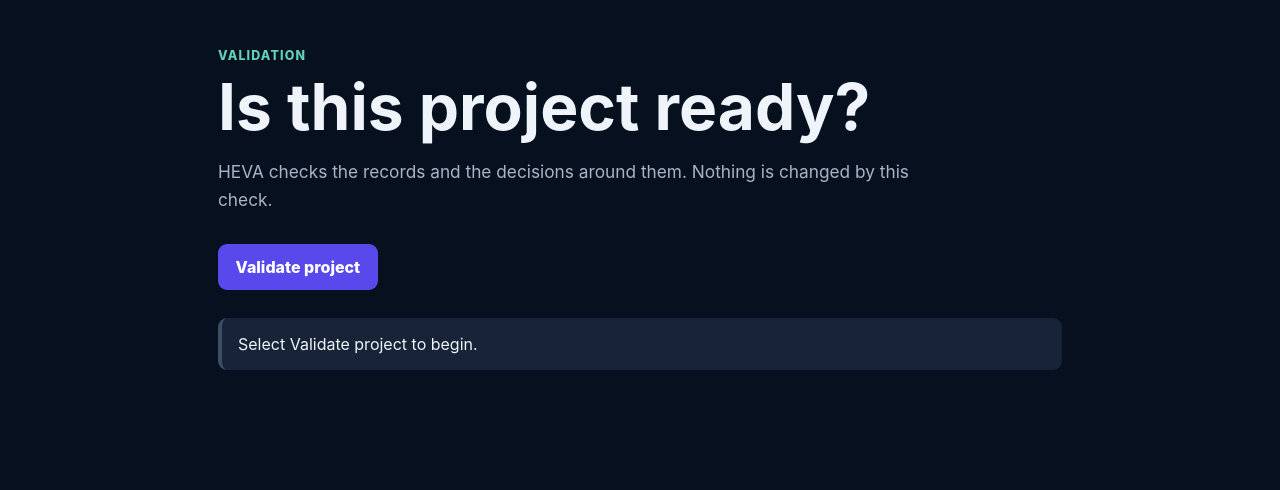
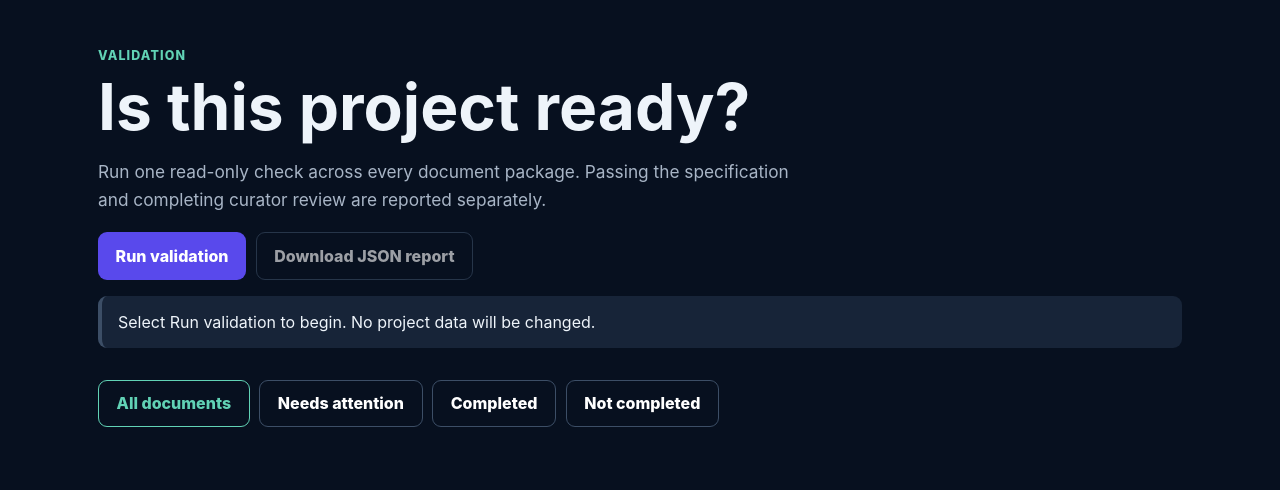
Before and after one commit to zzbn12345/HEVA_toolkit, a Python web app: template src/heva/app/templates/validate.html in a window 1280 px wide. Shown: the part 53-543 px from the top of the page. Run offline with Jinja, Linux system fonts and the light colour scheme; the template is opened without the code that fills it, so the values that code supplies are empty.

Commit message:
feat: make validation the minimum product
Why: researchers need one trustworthy check that shows which document packages pass, which are complete, and exactly what to fix, even if they do not use the annotation GUI.

Achieved: CLI and GUI now share a read-only test-runner report with per-document state, summaries, filters, issue paths and actions, downloadable JSON, and pass/fail/error exit codes.

```diff
--- a/src/heva/app/routes/project.py
+++ b/src/heva/app/routes/project.py
@@ -605,6 +605,6 @@ def create_project_router(
                 status_code=422,
             )
         payload = report.model_dump(mode="json")
-        return JSONResponse(payload, status_code=200 if report.valid else 422)
+        return JSONResponse(payload, status_code=200)
 
     return router
--- a/src/heva/app/static/validate.js
+++ b/src/heva/app/static/validate.js
@@ -1,62 +1,224 @@
 const button = document.getElementById("validate-project");
+const downloadButton = document.getElementById("download-validation");
 const statusBox = document.getElementById("validation-status");
+const summaryBox = document.getElementById("validation-summary");
 const results = document.getElementById("validation-results");
+let currentReport = null;
+let currentFilter = "all";
 
+/**
+ * Create a text-only element so validation evidence cannot inject markup.
+ * @param {string} tag
+ * @param {string} className
+ * @param {string} text
+ * @returns {HTMLElement}
+ */
+function textElement(tag, className, text) {
+  const element = document.createElement(tag);
+  element.className = className;
+  element.textContent = text;
+  return element;
+}
+
+/**
+ * Return documents matching a visual filter without changing report evidence.
+ * @param {object} report
+ * @returns {Array<object>}
+ */
+function filteredDocuments(report) {
+  const documents = report.documents || [];
+  if (currentFilter === "issues") {
+    return documents.filter((documentReport) => !documentReport.valid);
+  }
+  if (currentFilter === "completed") {
+    return documents.filter((documentReport) => documentReport.completed);
+  }
+  if (currentFilter === "incomplete") {
+    return documents.filter((documentReport) => !documentReport.completed);
+  }
+  return documents;
+}
+
+/**
+ * Render pytest-style aggregate counts while keeping validity and completion separate.
+ * @param {object} report
+ */
+function showSummary(report) {
+  const summary = report.summary;
+  const values = [
+    ["Documents", summary.documents],
+    ["Passed", summary.passed],
+    ["Failed", summary.failed],
+    ["Completed", summary.completed],
+    ["Not completed", summary.not_completed],
+    ["Errors", summary.errors],
+    ["Warnings", summary.warnings],
+  ];
+  summaryBox.replaceChildren(
+    ...values.map(([label, value]) => {
+      const item = document.createElement("div");
+      item.className = "validation-stat";
+      item.append(
+        textElement("strong", "", String(value)),
+        textElement("span", "", label),
+      );
+      return item;
+    }),
+  );
+}
+
+/**
+ * Render one stable issue with code, location, explanation, and corrective action.
+ * @param {object} issue
+ * @returns {HTMLLIElement}
+ */
+function issueElement(issue) {
+  const item = document.createElement("li");
+  item.className = `validation-issue issue-${issue.severity}`;
+  item.append(
+    textElement("span", "issue-code", `${issue.severity.toUpperCase()} · ${issue.code}`),
+    textElement("code", "issue-path", issue.path),
+    textElement("div", "issue-message", issue.message),
+    textElement("span", "issue-action", `Fix: ${issue.action}`),
+  );
+  return item;
+}
+
+/**
+ * Render the currently filtered document-by-document report.
+ * @param {object} report
+ */
 function showReport(report) {
-  results.replaceChildren();
-  for (const documentReport of report.documents || []) {
+  const documents = filteredDocuments(report);
+  if (!documents.length) {
+    results.replaceChildren(
+      textElement("p", "notice neutral", "No documents match this report filter."),
+    );
+    return;
+  }
+  results.replaceChildren(
+    ...documents.map((documentReport) => {
       const card = document.createElement("article");
-    card.className = "document-result";
-    const heading = document.createElement("h2");
-    heading.textContent = `${documentReport.document_id} · ${documentReport.valid ? "valid" : "needs attention"}`;
+      card.className = `document-result ${documentReport.valid ? "passed" : "failed"}`;
+      const heading = document.createElement("div");
+      heading.className = "validation-document-heading";
+      const identity = document.createElement("div");
+      identity.append(
+        textElement("h2", "", documentReport.source_path),
+        textElement("small", "", documentReport.document_id),
+      );
+      const badges = document.createElement("div");
+      badges.className = "validation-badges";
+      badges.append(
+        textElement(
+          "span",
+          `validation-badge ${documentReport.valid ? "passed" : "failed"}`,
+          documentReport.valid ? "Passed" : "Needs attention",
+        ),
+        textElement(
+          "span",
+          `validation-badge ${documentReport.completed ? "completed" : "incomplete"}`,
+          documentReport.completed ? "Completed" : "Not completed",
+        ),
+        textElement(
+          "span",
+          "validation-badge workflow",
+          documentReport.workflow_status.replace("_", " "),
+        ),
+      );
+      heading.append(identity, badges);
       card.appendChild(heading);
       if (!documentReport.issues.length) {
-      const message = document.createElement("p");
-      message.textContent = "All validation levels passed.";
-      card.appendChild(message);
+        card.appendChild(
+          textElement("p", "notice success", "All current HEVA validation layers passed."),
+        );
       } else {
+        const details = document.createElement("details");
+        const issueSummary = document.createElement("summary");
+        const errorCount = documentReport.issues.filter(
+          (issue) => issue.severity === "error",
+        ).length;
+        const warningCount = documentReport.issues.length - errorCount;
+        issueSummary.textContent =
+          `${errorCount} error${errorCount === 1 ? "" : "s"}` +
+          `${warningCount ? `, ${warningCount} warning${warningCount === 1 ? "" : "s"}` : ""}`;
         const list = document.createElement("ul");
-      for (const issue of documentReport.issues) {
-        const item = document.createElement("li");
-        const code = document.createElement("span");
-        code.className = "issue-code";
-        code.textContent = `${issue.severity.toUpperCase()} · ${issue.code}`;
-        const message = document.createElement("div");
-        message.textContent = issue.message;
-        const action = document.createElement("span");
-        action.className = "issue-action";
-        action.textContent = `Next step: ${issue.action}`;
-        item.append(code, message, action);
-        list.appendChild(item);
+        list.className = "validation-issues";
+        list.append(...documentReport.issues.map(issueElement));
+        details.append(issueSummary, list);
+        card.appendChild(details);
       }
-      card.appendChild(list);
+      const actions = document.createElement("div");
+      actions.className = "validation-actions";
+      const edit = textElement("a", "button secondary", "Open document");
+      edit.href = `/review/${encodeURIComponent(documentReport.document_id)}`;
+      actions.appendChild(edit);
+      card.appendChild(actions);
+      return card;
+    }),
+  );
 }
-    results.appendChild(card);
+
+/** Run the complete read-only package check and display its report. */
+async function runValidation() {
+  button.disabled = true;
+  downloadButton.disabled = true;
+  statusBox.className = "notice neutral";
+  statusBox.textContent = "Running all HEVA checks…";
+  summaryBox.replaceChildren();
+  results.replaceChildren();
+  try {
+    const response = await fetch("/api/validate", {method: "POST"});
+    const report = await response.json();
+    if (!response.ok || !report.documents || !report.summary) {
+      throw new Error(
+        `${report.message || "Validation could not run."} ${report.action || ""}`.trim(),
+      );
+    }
+    currentReport = report;
+    showSummary(report);
+    showReport(report);
+    downloadButton.disabled = false;
+    statusBox.className = report.valid ? "notice success" : "notice error";
+    statusBox.textContent = report.valid
+      ? "Check completed: every document passed the current HEVA specification."
+      : "Check completed: review the failed documents and corrective actions below.";
+  } catch (error) {
+    currentReport = null;
+    statusBox.className = "notice error";
+    statusBox.textContent = error.message;
+  } finally {
+    button.disabled = false;
   }
 }
 
-button.addEventListener("click", async () => {
-  button.disabled = true;
-  statusBox.className = "notice neutral";
-  statusBox.textContent = "Checking the project…";
-  results.replaceChildren();
-  try {
-    const response = await fetch("/api/validate", { method: "POST" });
-    const report = await response.json();
-    if (report.documents) {
-      showReport(report);
-      statusBox.className = report.valid ? "notice success" : "notice error";
-      statusBox.textContent = report.valid
-        ? "The project passed every current HEVA validation level."
-        : "The project needs attention before it can be approved.";
-    } else {
-      statusBox.className = "notice error";
-      statusBox.textContent = `${report.message} ${report.action}`;
+/** Download exactly the report displayed by the completed GUI check. */
+function downloadReport() {
+  if (!currentReport) {
+    return;
   }
-  } catch (error) {
-    statusBox.className = "notice error";
-    statusBox.textContent = "Validation could not run. Check that the local HEVA service is running.";
-  } finally {
-    button.disabled = false;
+  const blob = new Blob(
+    [`${JSON.stringify(currentReport, null, 2)}\n`],
+    {type: "application/json"},
+  );
+  const link = document.createElement("a");
+  link.href = URL.createObjectURL(blob);
+  link.download = "heva-validation-report.json";
+  link.click();
+  URL.revokeObjectURL(link.href);
+}
+
+document.querySelectorAll("[data-validation-filter]").forEach((filterButton) => {
+  filterButton.addEventListener("click", () => {
+    currentFilter = filterButton.dataset.validationFilter;
+    document.querySelectorAll("[data-validation-filter]").forEach((item) => {
+      item.classList.toggle("active", item === filterButton);
+    });
+    if (currentReport) {
+      showReport(currentReport);
     }
   });
+});
+
+button.addEventListener("click", runValidation);
+downloadButton.addEventListener("click", downloadReport);
--- /dev/null
+++ b/src/heva/app/static/validation.css
@@ -0,0 +1,66 @@
+.validation-page { width: min(1180px, 100%); }
+.validation-toolbar, .validation-filters {
+  display: flex;
+  flex-wrap: wrap;
+  gap: .6rem;
+  margin: 1rem 0;
+}
+.validation-toolbar .button, .validation-filters .button { margin: 0; }
+.validation-filters .active { border-color: var(--accent); color: var(--accent); }
+.validation-summary {
+  display: grid;
+  grid-template-columns: repeat(auto-fit, minmax(120px, 1fr));
+  gap: .7rem;
+  margin: 1rem 0;
+}
+.validation-stat {
+  display: grid;
+  gap: .15rem;
+  padding: .8rem;
+  border: 1px solid var(--border);
+  border-radius: 10px;
+  background: var(--panel);
+}
+.validation-stat strong { font-size: 1.5rem; }
+.validation-stat span { color: var(--muted); }
+.document-result { border-left: 4px solid var(--border); }
+.document-result.passed { border-left-color: var(--accent); }
+.document-result.failed { border-left-color: var(--warning); }
+.validation-document-heading {
+  display: flex;
+  justify-content: space-between;
+  align-items: flex-start;
+  gap: 1rem;
+}
+.validation-document-heading h2 { margin: 0 0 .2rem; font-size: 1.1rem; }
+.validation-document-heading small { color: var(--muted); }
+.validation-badges { display: flex; flex-wrap: wrap; justify-content: flex-end; gap: .4rem; }
+.validation-badge {
+  padding: .3rem .55rem;
+  border-radius: 999px;
+  background: var(--field);
+  font-size: .78rem;
+  font-weight: 800;
+  text-transform: capitalize;
+}
+.validation-badge.passed, .validation-badge.completed { color: var(--accent); }
+.validation-badge.failed, .validation-badge.incomplete { color: var(--warning); }
+.validation-issues { display: grid; gap: .7rem; padding: 0; list-style: none; }
+.document-result details { margin-top: .8rem; }
+.document-result summary { cursor: pointer; color: var(--warning); font-weight: 800; }
+.validation-issue {
+  display: grid;
+  gap: .22rem;
+  padding: .75rem;
+  border-radius: 8px;
+  background: var(--field);
+}
+.issue-code { font-weight: 850; }
+.issue-path { color: var(--muted); overflow-wrap: anywhere; }
+.issue-action { color: var(--accent); }
+.validation-actions { display: flex; justify-content: flex-end; margin-top: .8rem; }
+.validation-actions .button { margin: 0; }
+@media (max-width: 700px) {
+  .validation-document-heading { display: grid; }
+  .validation-badges { justify-content: flex-start; }
+}
--- a/src/heva/app/templates/validate.html
+++ b/src/heva/app/templates/validate.html
@@ -5,20 +5,34 @@
   <meta name="viewport" content="width=device-width, initial-scale=1">
   <title>Validate project · HEVA Toolkit</title>
   <link rel="stylesheet" href="/static/app.css">
-  <script src="/static/validate.js" defer></script>
+  <link rel="stylesheet" href="/static/validation.css?v=2">
+  <script src="/static/validate.js?v=3" defer></script>
 </head>
 <body>
   <header class="topbar">
     <a class="home-link" href="/">← HEVA home</a>
     <span>Project validation</span>
   </header>
-  <main class="page-content">
+  <main class="page-content validation-page">
     <p class="eyebrow">Validation</p>
     <h1>Is this project ready?</h1>
-    <p class="lead">HEVA checks the records and the decisions around them. Nothing is changed by this check.</p>
-    <button id="validate-project" class="button" type="button">Validate project</button>
+    <p class="lead">
+      Run one read-only check across every document package. Passing the specification and
+      completing curator review are reported separately.
+    </p>
+    <div class="validation-toolbar">
+      <button id="validate-project" class="button" type="button">Run validation</button>
+      <button id="download-validation" class="button secondary" type="button" disabled>Download JSON report</button>
+    </div>
     <div id="validation-status" class="notice neutral" aria-live="polite">
-      Select Validate project to begin.
+      Select Run validation to begin. No project data will be changed.
+    </div>
+    <section id="validation-summary" class="validation-summary" aria-label="Validation summary"></section>
+    <div class="validation-filters" role="group" aria-label="Filter validation results">
+      <button class="button secondary active" type="button" data-validation-filter="all">All documents</button>
+      <button class="button secondary" type="button" data-validation-filter="issues">Needs attention</button>
+      <button class="button secondary" type="button" data-validation-filter="completed">Completed</button>
+      <button class="button secondary" type="button" data-validation-filter="incomplete">Not completed</button>
     </div>
     <section id="validation-results" class="results" aria-label="Validation results"></section>
   </main>
```
Also changed, not shown: docs/VALIDATION.md (+58 -5 lines), src/heva/workflow/package_validator.py (+84 -12 lines), tests/app/test_web_foundation.py (+21 -1 lines), tests/workflow/test_package_validator.py (+48 -0 lines), CHANGELOG.md. Lines whose indentation alone changed are shown as unchanged.
